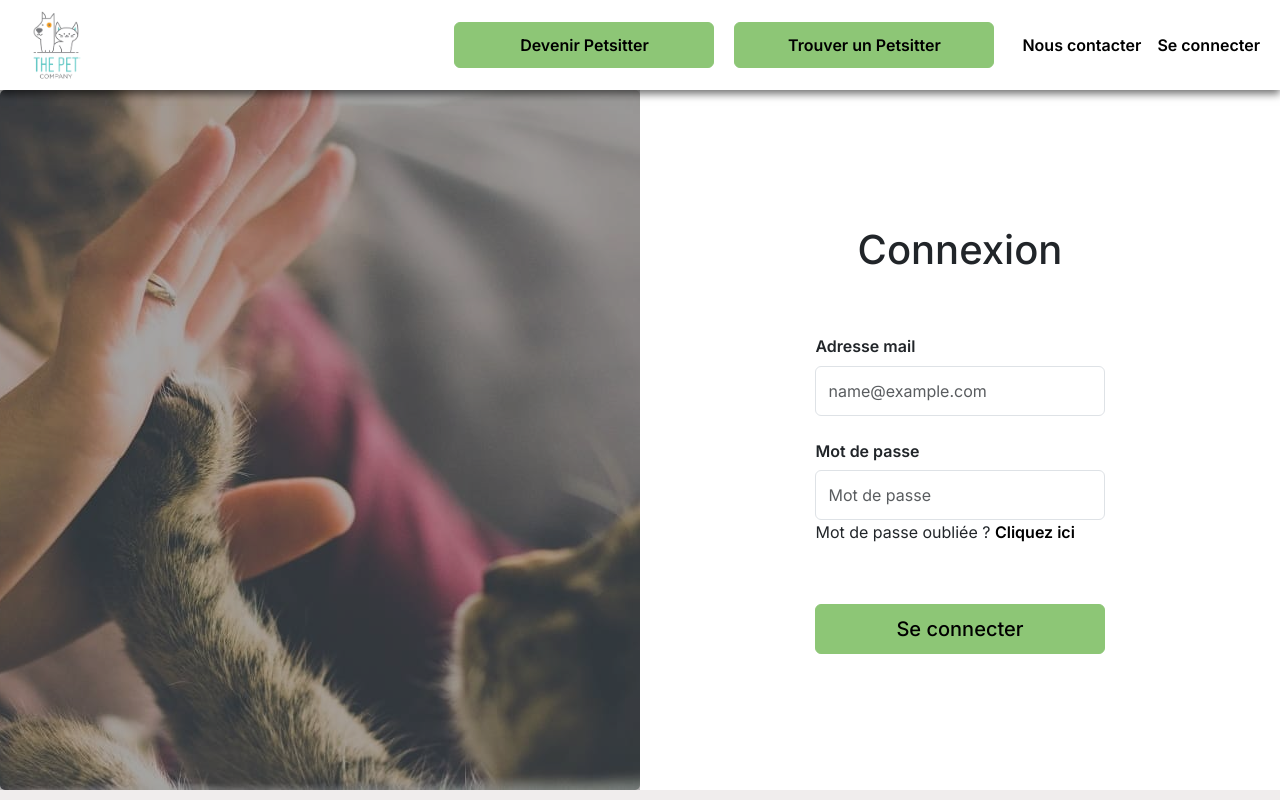
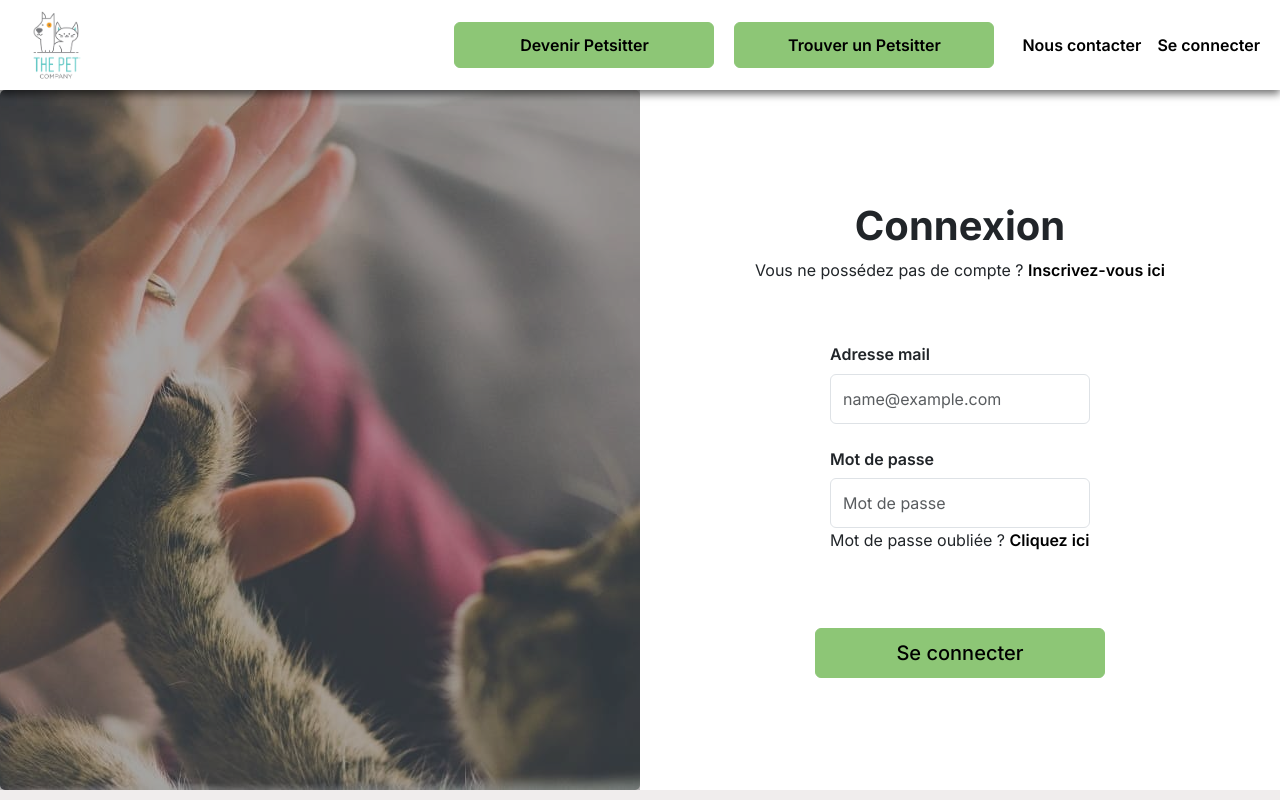
Before and after one commit to Clement-Plancon/petsitters, a Next.js app in the folder petsitter-frontend/: page /connexion in a window 1280 px wide. Shown: the top 800 px of the page. Built offline with nearby package versions, Linux system fonts and the light colour scheme.

Commit message:
fix: :bug: add link for inscription
PA-25

```diff
--- a/petsitter-frontend/src/app/Style/Components/Connexion.scss
+++ b/petsitter-frontend/src/app/Style/Components/Connexion.scss
@@ -33,25 +33,36 @@
       }
     }
     .form {
-      display: flex;
-      flex-direction: column;
-      align-items: center;
+      // display: flex;
+      // flex-direction: column;
+      // align-items: center;
 
       @include media-breakpoint-up(lg) {
         width: 50%;
       }
-      .test {
-        > h1 {
+      .form-inputs {
+        display: flex;
+        flex-direction: column;
+        align-items: center;
+
+        .title-form {
           margin-bottom: 60px;
           text-align: center;
+          > h1 {
+            font-weight: bold;
+          }
+
+          > span {
+            > a {
+              text-decoration: none;
+              color: black;
+              font-weight: 600;
+            }
+          }
         }
 
         .input {
           @extend .mb-3;
-
-          // &:first-child {
-          //   margin-top: 60px;
-          // }
 
           .form-label {
             width: auto;
@@ -73,13 +84,16 @@
         .btn-connection {
           display: flex;
           align-items: center;
+          justify-content: center;
           padding: 15px 80px;
           height: 50px;
           font-weight: 500;
           margin-top: 60px;
+          width: 100%;
 
           @include media-breakpoint-up(lg) {
             font-size: 20px;
+            width: inherit;
           }
         }
       }
--- a/petsitter-frontend/src/app/connexion/page.tsx
+++ b/petsitter-frontend/src/app/connexion/page.tsx
@@ -15,8 +15,15 @@ export default function Connexion() {
             <Image src={img_form} alt={""} />
           </div>
           <div className="form">
-            <Form className="test">
+            <Container>
+              <Form className="form-inputs">
+                <div className="title-form">
                   <h1>Connexion</h1>
+                  <span>
+                    Vous ne possédez pas de compte ?{" "}
+                    <Link href={"#"}>Inscrivez-vous ici</Link>
+                  </span>
+                </div>
                 <Form.Group
                   className="input"
                   controlId="exampleForm.ControlInput1"
@@ -37,6 +44,7 @@ export default function Connexion() {
                   Se connecter
                 </Button>
               </Form>
+            </Container>
           </div>
         </div>
       </section>
```
Lines whose indentation alone changed are shown as unchanged.
